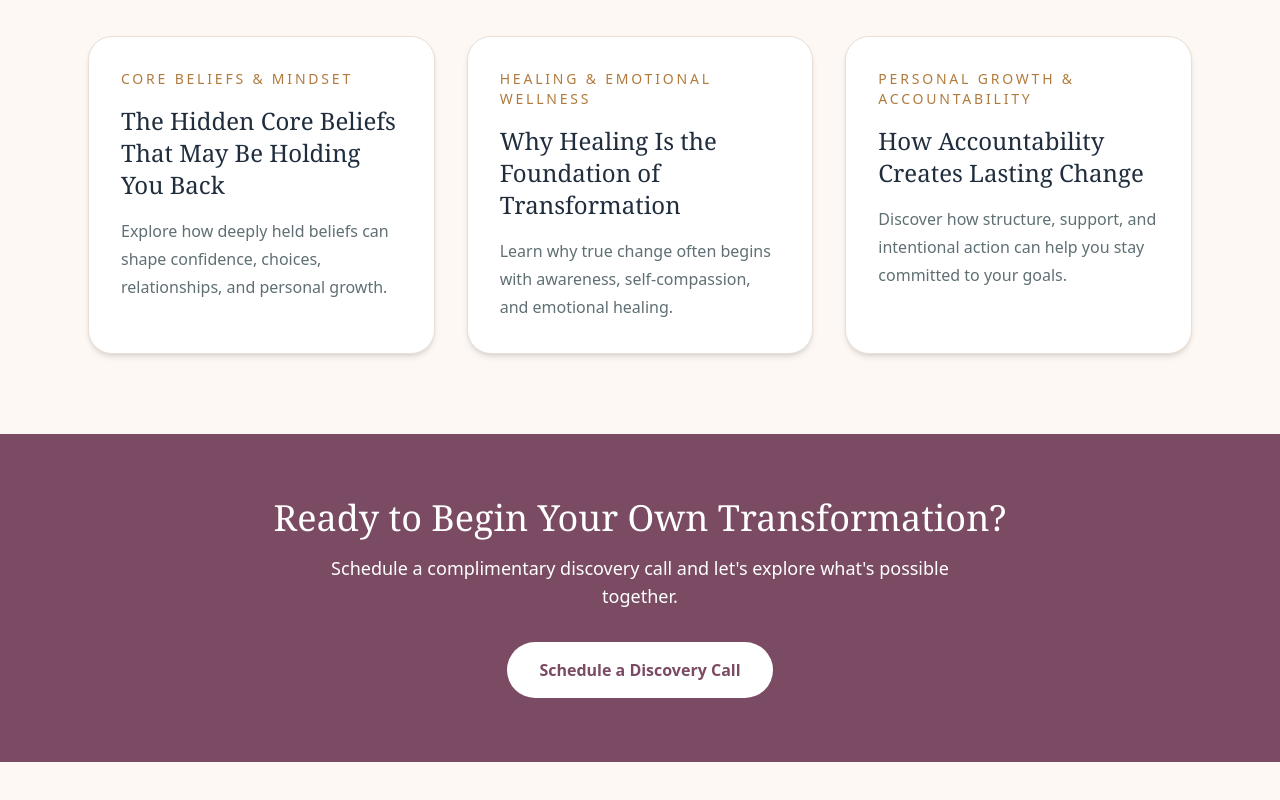
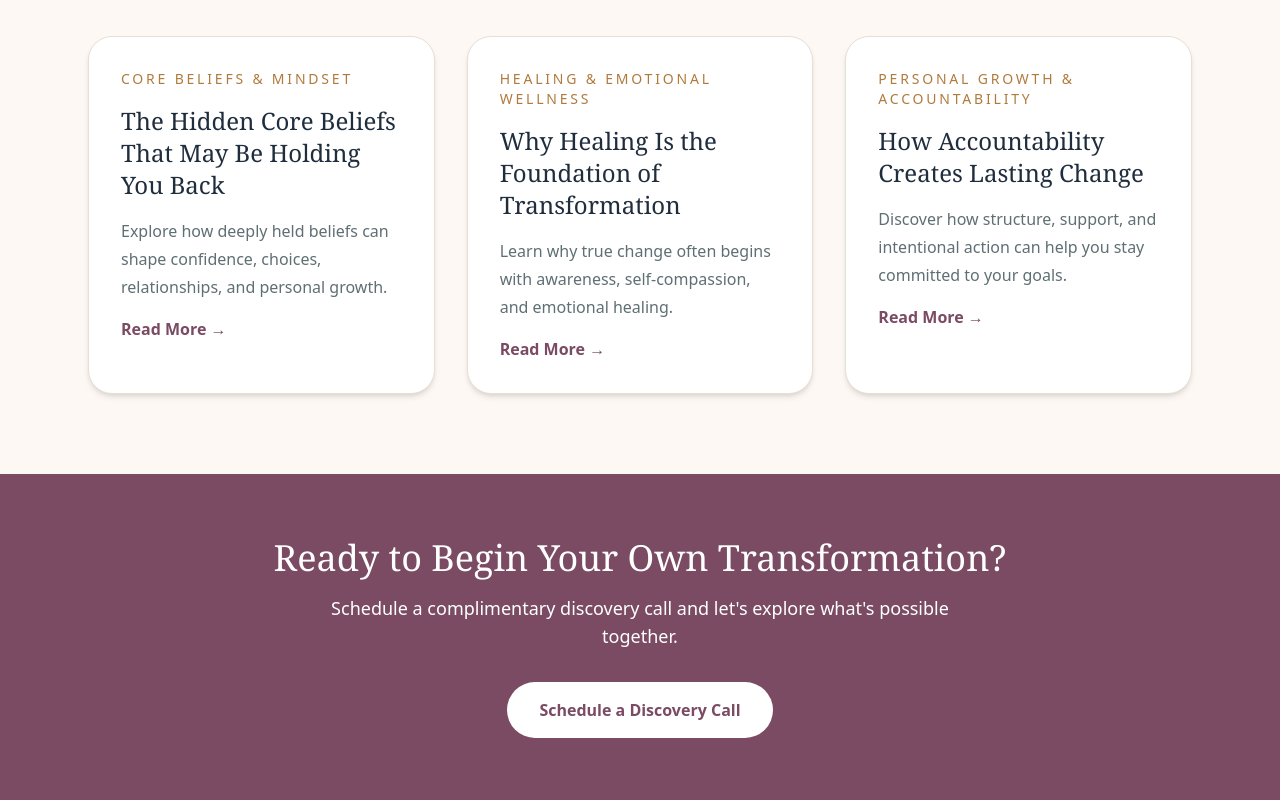
Before and after one commit to Kaelynn-Kinnison/life-coaching-with-kaelynn2, a Next.js app: page /blog in a window 1280 px wide. Shown: the part 2219-3019 px from the top of the page. Before the commit the page ends 2981 px from the top, so only its background shows below. Built offline with nearby package versions, Linux system fonts and the light colour scheme; a web font is replaced by a local one.

Commit message:
Update page.js

```diff
--- a/app/blog/page.js
+++ b/app/blog/page.js
@@ -125,6 +125,15 @@ export default function BlogPage() {
               </h3>
 
               <p className="text-[#5f6f73] leading-7">{topic.description}</p>
+
+               <Link
+                href="/blog/core-beliefs-holding-you-back"
+                className="inline-block mt-4 text-[#7a4b63] font-semibold hover:underline"
+                >
+                Read More →
+</Link>
+
+
             </article>
           ))}
         </div>
```
